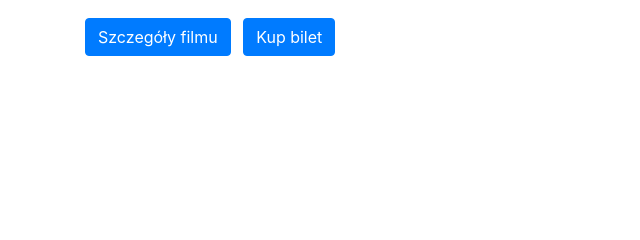
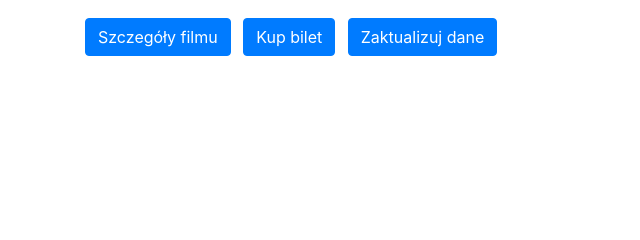
Before and after one commit to KSzostko/DjangoCinema, a Django app: template app/templates/app/seance_detail.html in a window 1280 px wide. Shown: the part 270-510 px from the top of the page, without its empty margins (0-640 px from the left). Run offline with Django 3.2, Linux system fonts and the light colour scheme; the template is opened without the code that fills it, so the values that code supplies are empty; the visitor is signed in with stand-in values (Sample User, id 1).

Commit message:
added button redirecting to seance update page

```diff
--- a/app/templates/app/seance_detail.html
+++ b/app/templates/app/seance_detail.html
@@ -10,6 +10,9 @@
     <p>Od lat {{ object.movie.age_restriction }}</p>
     <p>Opis filmu: {{ object.movie.description }}</p>
     <a class="btn btn-primary mr-2" href="{% url 'movie_detail' pk=object.movie.pk %}">Szczegóły filmu</a>
-    <a class="btn btn-primary" href="{% url 'buy_ticket' pk=object.pk %}">Kup bilet</a>
+    <a class="btn btn-primary mr-2" href="{% url 'buy_ticket' pk=object.pk %}">Kup bilet</a>
+    {% if user.is_authenticated %}
+        <a class="btn btn-primary" href="{% url 'seance_update' pk=object.pk %}">Zaktualizuj dane</a>
+    {% endif %}
 
 {% endblock %}
```
